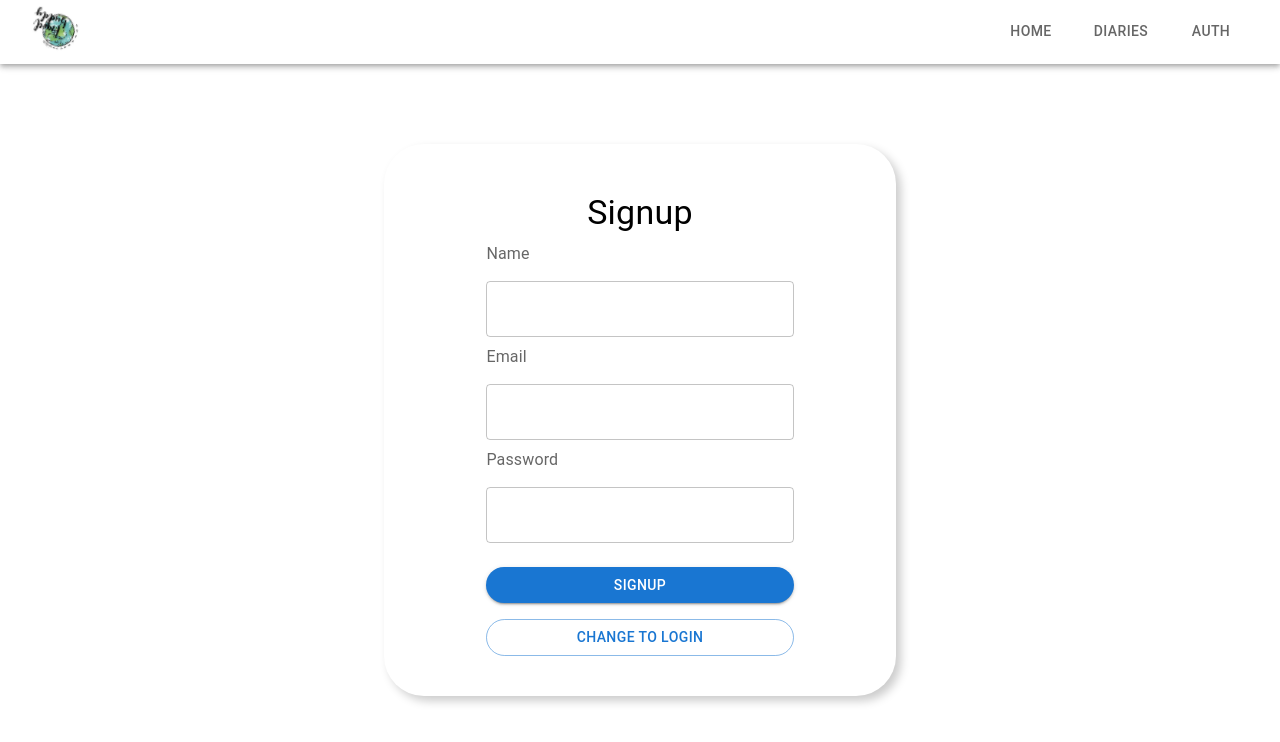
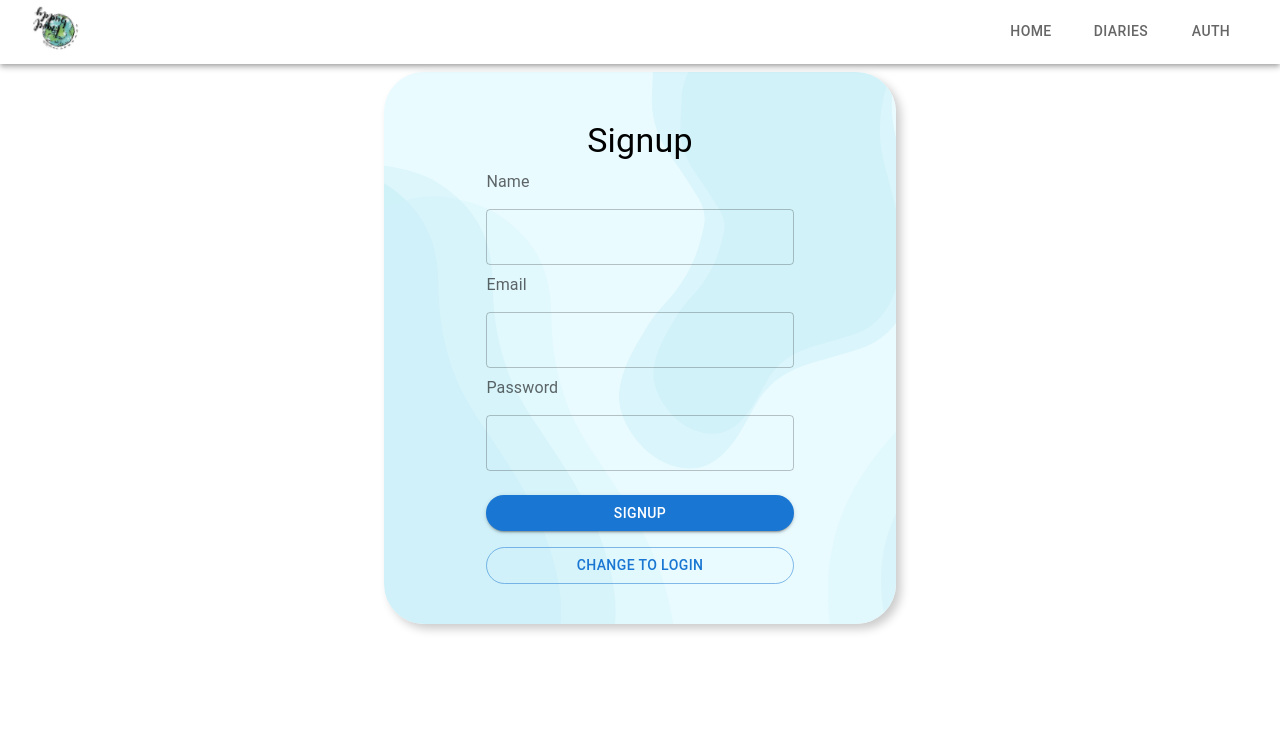
Before and after one commit to Abhishek-bhardwajj/travel_buddy, a React (Create React App) app in the folder frontend/myapp/: page /auth in a window 1280 px wide. Shown: the top 742 px of the page. Built offline with nearby package versions, Linux system fonts and the light colour scheme; a web font is replaced by a local one.

Commit message:
Update Auth.js

```diff
--- a/frontend/myapp/src/auth/Auth.js
+++ b/frontend/myapp/src/auth/Auth.js
@@ -4,7 +4,7 @@ import { sendAuthRequest } from '../api-helpers/helpers';
 import { useDispatch } from "react-redux";
 import { authActions } from "../store";
 import { useNavigate } from "react-router-dom";
-
+import image from "../assets/bluebg.png";
 const Auth=()=> {
   const navigate = useNavigate();
   const dispatch = useDispatch();
@@ -40,7 +40,7 @@ const Auth=()=> {
       [e.target.name]: e.target.value,
     }));
 
-  };
+};
 
   return(
   <Box
@@ -48,8 +48,11 @@ const Auth=()=> {
   borderRadius={10}
   boxShadow={"5px 5px 10px #ccc"}
   margin="auto"
-  marginTop={10}
->
+  marginTop={1}
+  sx={{ backgroundImage : `url(${image})`}}
+
+  >
+
   <form onSubmit={handleSubmit}>
     <Box
       display="flex"
```
